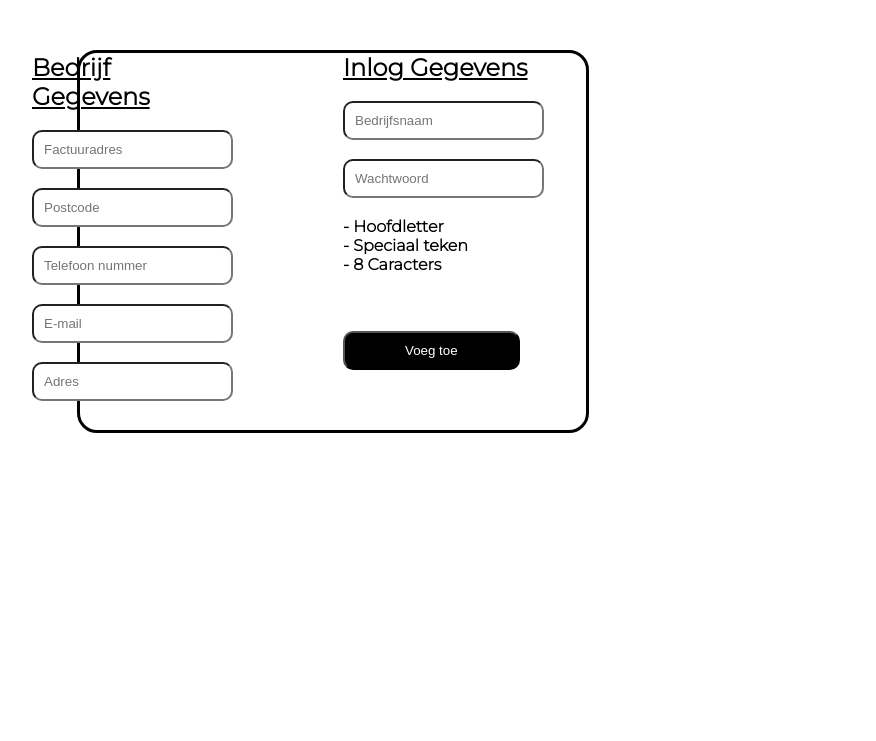
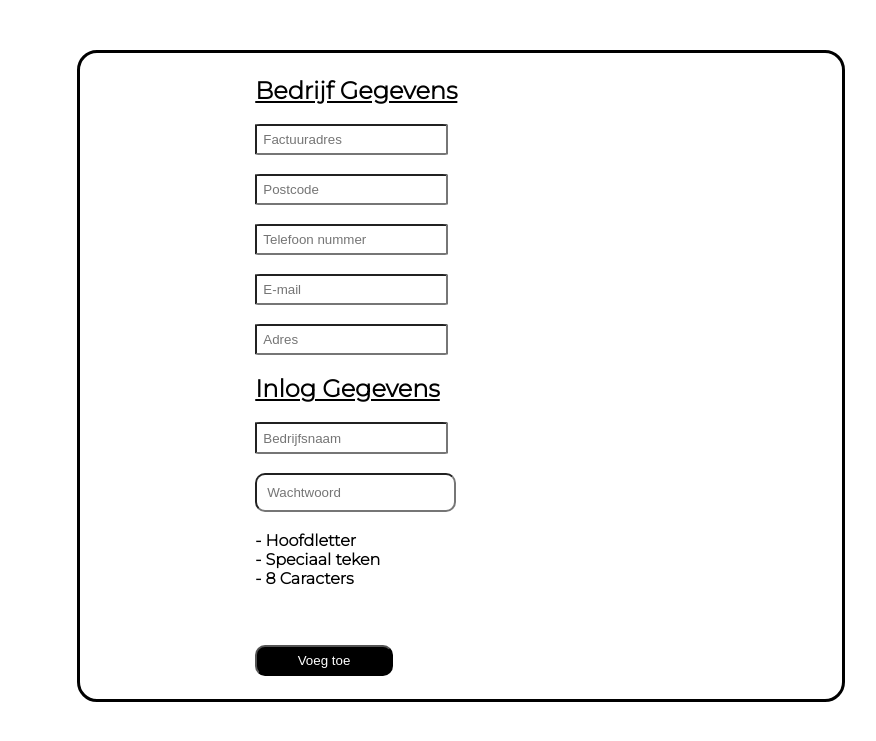
Before and after one commit to Timhamer/Project-3, a PHP site: page /klantenoverzicht.html in a window 1280 px wide. Shown: the top 741 px of the page, without its empty margins (307-1183 px from the left). Run offline with PHP 8.4, Linux system fonts and the light colour scheme.

Commit message:
goeishit

```diff
--- a/header.css
+++ b/header.css
@@ -209,8 +209,8 @@
 
 
   .bedrijfsnaam{
-    padding: 10px;
-    border-radius: 10px;
+    padding: 3%;
+    border-radius: 3%;
   }
 
   .bedrijf_gegevens {
@@ -218,7 +218,7 @@
   }
 
 .klant-toevoegen {
-  padding: 10px 60px;
+  padding: 3% 20%;
   background-color: black;
   color: white;
   border-radius: 10px;
@@ -233,19 +233,19 @@
 } */
 
 .blok {
-  justify-content: center;
   display: flex;
   margin-top: 50px;
   border: 3px;
   border-style: solid;
   margin-left: 30%;
-  margin-right: 30%;
+  margin-right: 10%;
   border-radius: 20px;
 
 }
 .blok > div{
-  padding: 0px 100px 10px 10px;
-
+  padding: 3% 3% 3% 3%;
+  margin-right: 20%;
+  margin-left: 20%;
 
 }
 .blok > input {
--- a/klantenoverzicht.html
+++ b/klantenoverzicht.html
@@ -18,8 +18,7 @@
         <input type="text" class="bedrijfsnaam" placeholder="E-mail"><br><br>
         <input type="text" class="bedrijfsnaam" placeholder="Adres"><br><br>
 
-    </div>
-    <div>
+
     <h2 class="inlog_gegevens">Inlog Gegevens</h2><br>
         <input type="text" class="bedrijfsnaam" placeholder="Bedrijfsnaam"><br><br>
         <input type="password" class="password" placeholder="Wachtwoord"><br><br>
```
